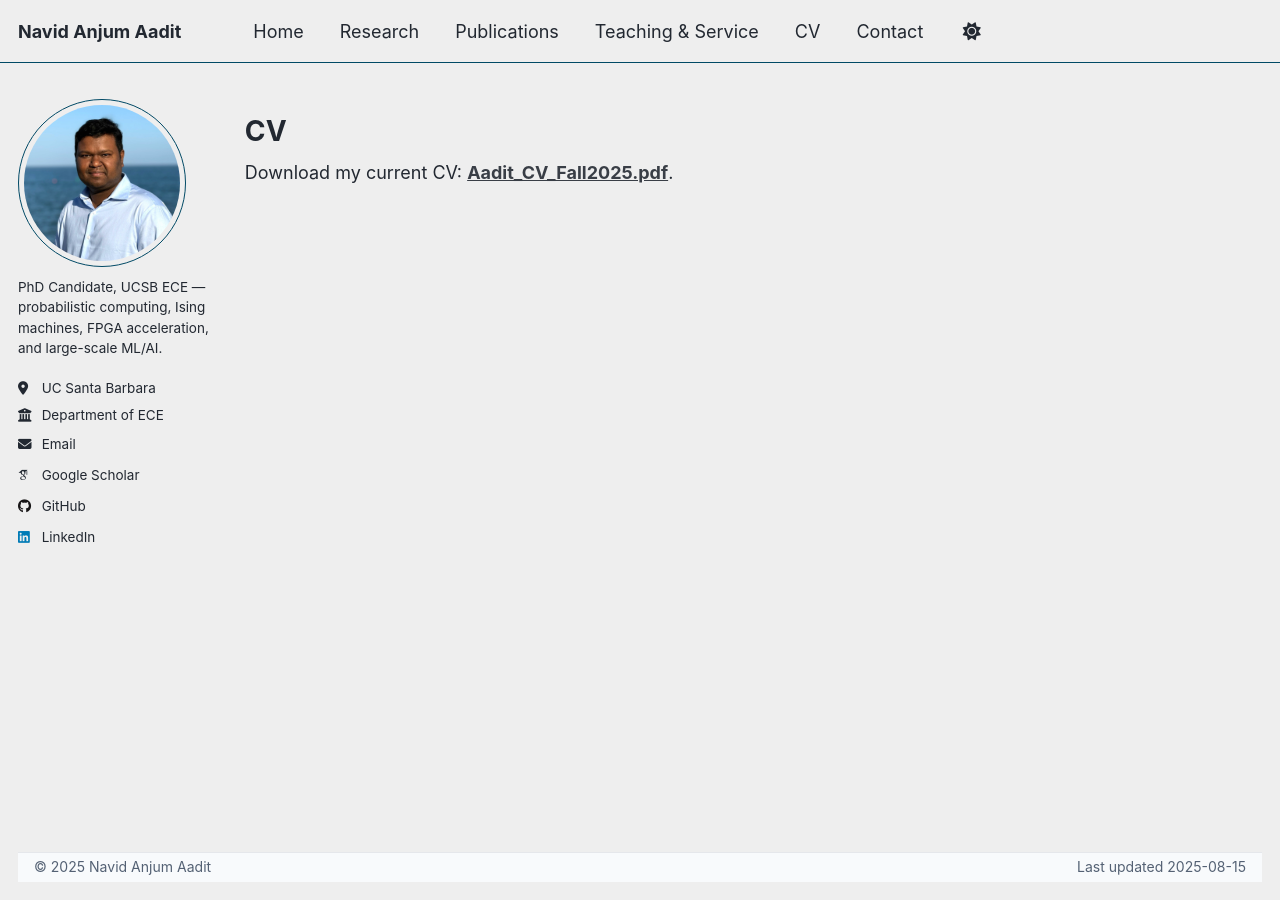
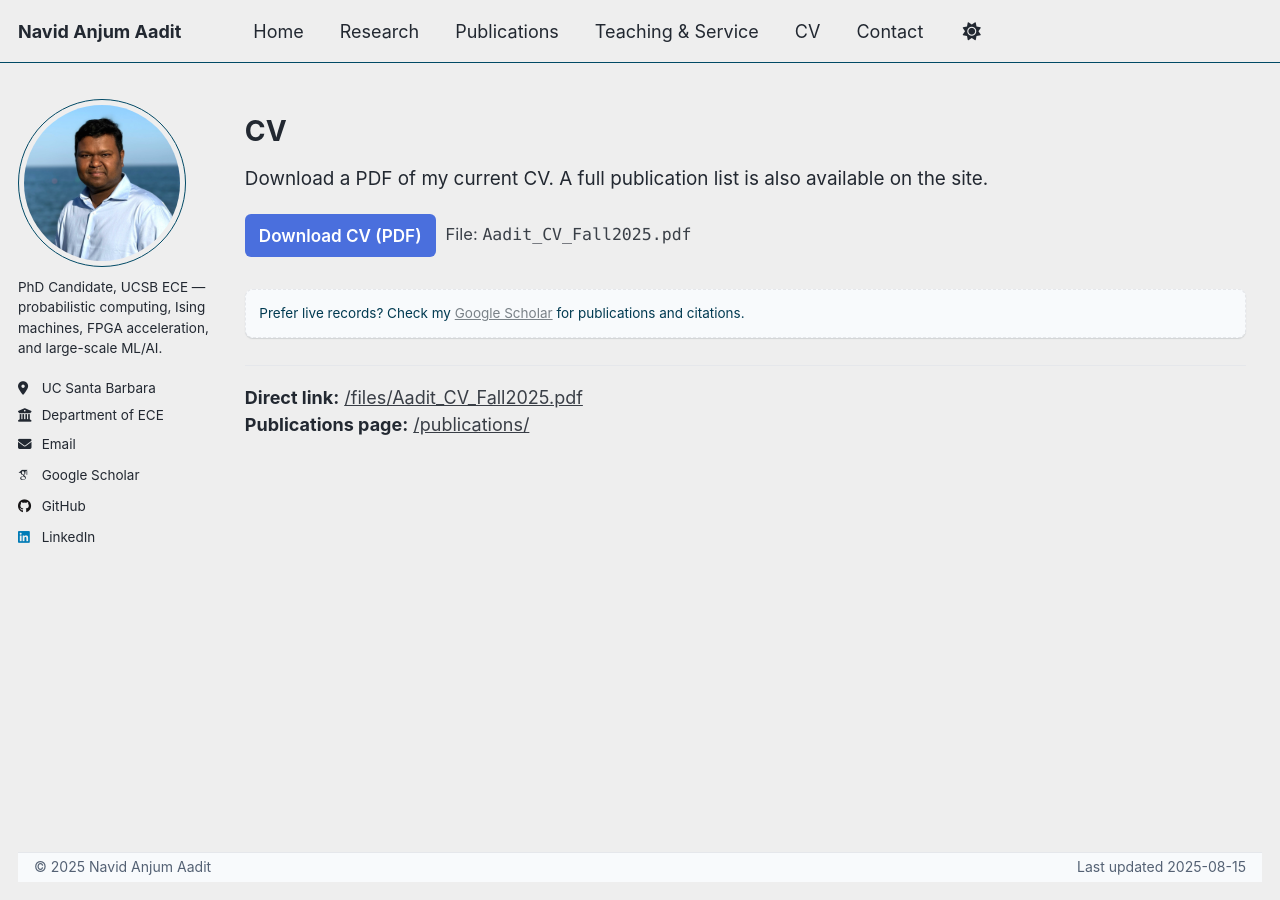
Before and after one commit to navidaadit/navidaadit.github.io, a Jekyll site: the page built from _pages/cv.md, in a window 1280 px wide. Built offline with Jekyll 4.4.1, drawn with Linux system fonts in a browser that asks for light colours; some web fonts are replaced.

Commit message:
Update cv.md

```diff
--- a/_pages/cv.md
+++ b/_pages/cv.md
@@ -1,6 +1,37 @@
 ---
 permalink: /cv/
+layout: single
 title: "CV"
+author_profile: true
 ---
 
-Download my current CV: **[Aadit_CV_Fall2025.pdf](/files/Aadit_CV_Fall2025.pdf)**.
+<!-- Page-scoped styles (theme-aware) -->
+<style>
+.cv-lead{font-size:1.05rem;line-height:1.65;margin:.2rem 0 1.1rem;}
+.cv-actions{display:flex;gap:10px;align-items:center;margin:.6rem 0 1.2rem;}
+.btn{display:inline-block;font-weight:600;text-decoration:none;border-radius:8px;padding:10px 14px;border:1px solid transparent;transition:transform .02s ease,background-color .2s ease,border-color .2s ease;}
+.btn:active{transform:translateY(1px);}
+.btn--cv{background:#4a6fdd;color:#fff;border-color:#3f5fc0;}
+.btn--cv:hover{background:#3f5fc0;border-color:#3552a6;}
+.meta{font-size:.92rem;opacity:.88;margin-top:-.3rem}
+.hr{height:1px;background:var(--footer-border,#e5e7eb);margin:1rem 0}
+.notice{font-size:.95rem;padding:.75rem;border:1px dashed var(--footer-border,#e5e7eb);border-radius:8px;background:var(--footer-bg,#f8fafc)}
+</style>
+
+<div class="cv-lead">
+Download a PDF of my current CV. A full publication list is also available on the site.
+</div>
+
+<div class="cv-actions">
+  <a class="btn btn--cv" href="/files/Aadit_CV_Fall2025.pdf">Download CV (PDF)</a>
+  <span class="meta">File: <code>Aadit_CV_Fall2025.pdf</code></span>
+</div>
+
+<div class="notice">
+Prefer live records? Check my <a href="https://scholar.google.com/citations?user=KXA0nl4AAAAJ&hl=en">Google Scholar</a> for publications and citations.
+</div>
+
+<div class="hr"></div>
+
+**Direct link:** <a href="/files/Aadit_CV_Fall2025.pdf">/files/Aadit_CV_Fall2025.pdf</a>
+**Publications page:** <a href="/publications/">/publications/</a>
```
